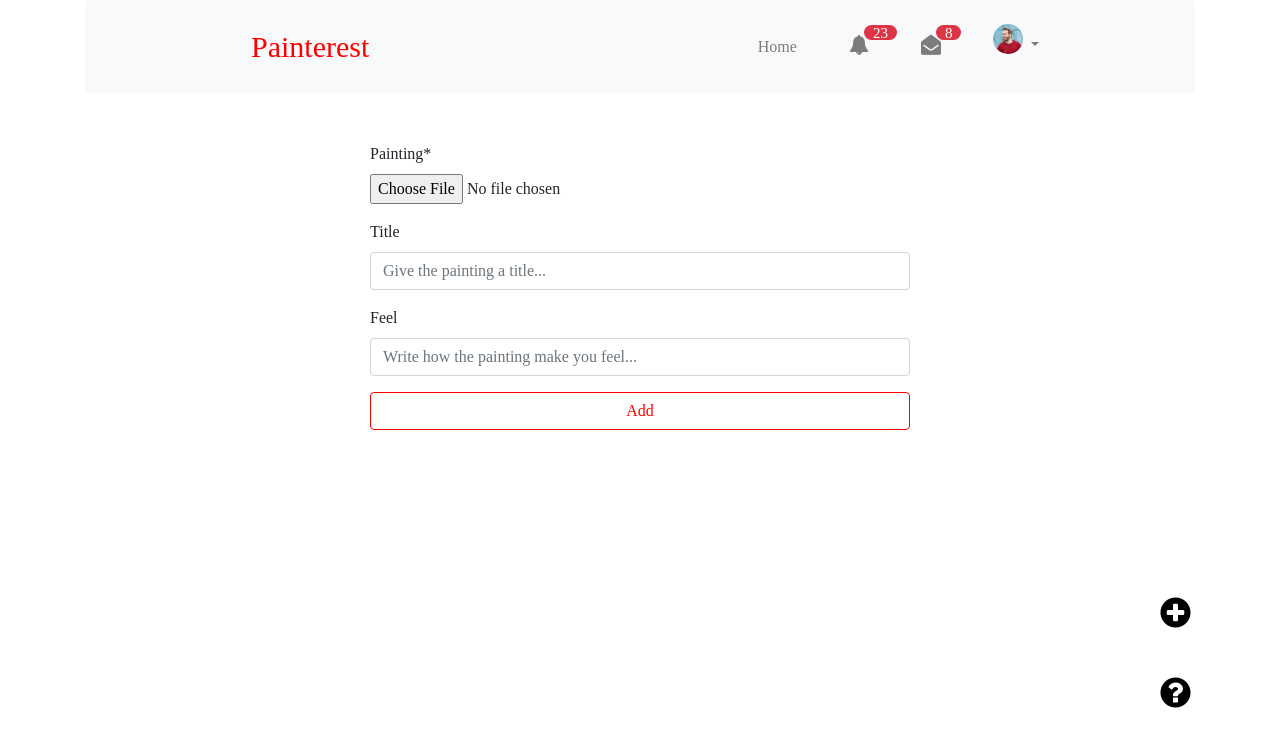
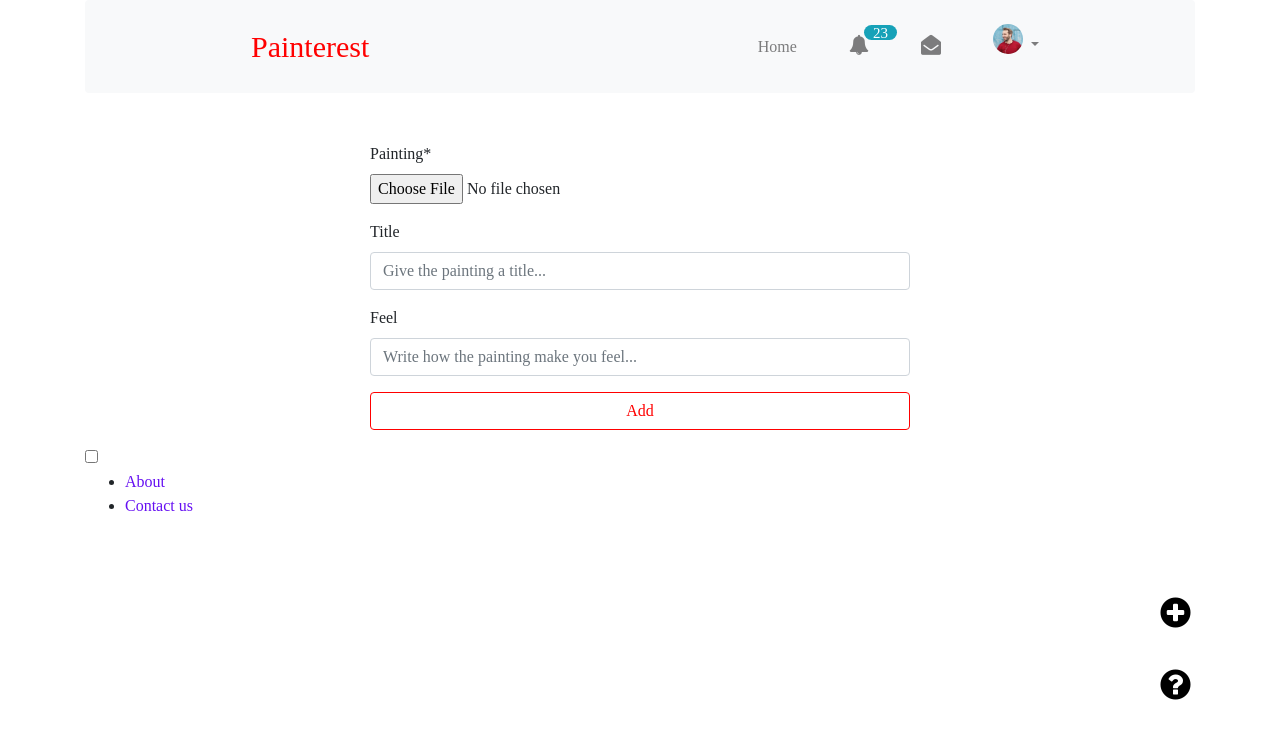
Before and after one commit to TomiwaJoseph/Painterest, a Django app: page /add_paint/ in a window 1280 px wide. Shown: the top 747 px of the page. Run offline with Django 3.2, Linux system fonts and the light colour scheme; a user stored in the database is signed in; data comes from the database, SQL or seed files in the repository; some libraries are stand-ins or nearby versions.

Commit message:
added badges and links to the about icon

```diff
--- a/main/templates/main/base.html
+++ b/main/templates/main/base.html
@@ -43,15 +43,21 @@
                     <li class="nav-item">
                         <a class="nav-link" href="{% url 'notifications' %}" tabindex="-1" aria-disabled="true">
                             <i class="fa fa-bell">
-                                <span class="notificate badge-pill badge-danger">23</span>
+                                <span class="notificate badge-pill badge-info">23</span>
                             </i>
                         </a>
                     </li>
                     <li class="nav-item">
                         <a class="nav-link" href="{% url 'messages' %}" tabindex="-1" aria-disabled="true">
-                            <i class="fa fa-envelope-open">
-                                <span class="notificate badge-pill badge-danger">8</span>
-                            </i>
+                            {% if unread_count %}
+                                <i class="fa fa-envelope">
+                                    <span class="notificate badge-pill badge-info">{{ unread_count }}</span>
+                                </i>
+                            {% else %}
+                                <i class="fa fa-envelope-open">
+                                    <span class="notificate badge-pill badge-info"></span>
+                                </i>
+                            {% endif %}
                         </a>
                     </li>
                     <li class="nav-item dropdown">
@@ -92,8 +98,15 @@
         <div class="add">
             <a href="{% url 'add_paint' %}"><i class=" fa fa-plus-circle"></i></a>
         </div>
-        <div class="quest">
-            <a href=""><i class="fa fa-question-circle"></i></a>
+        <div>
+            <label for="crazy" class="quest">
+                <i class="fa fa-question-circle"></i>
+            </label>
+            <input type="checkbox" id="crazy">
+            <ul class="sub-quest">
+                <li><a href="{% url 'profile' %}" class="the_a">About</a></li>
+                <li><a href="{% url 'settings' %}" class="the_a">Contact us</a></li>
+            </ul>
         </div>
         {% endif %}
     </div>
```
